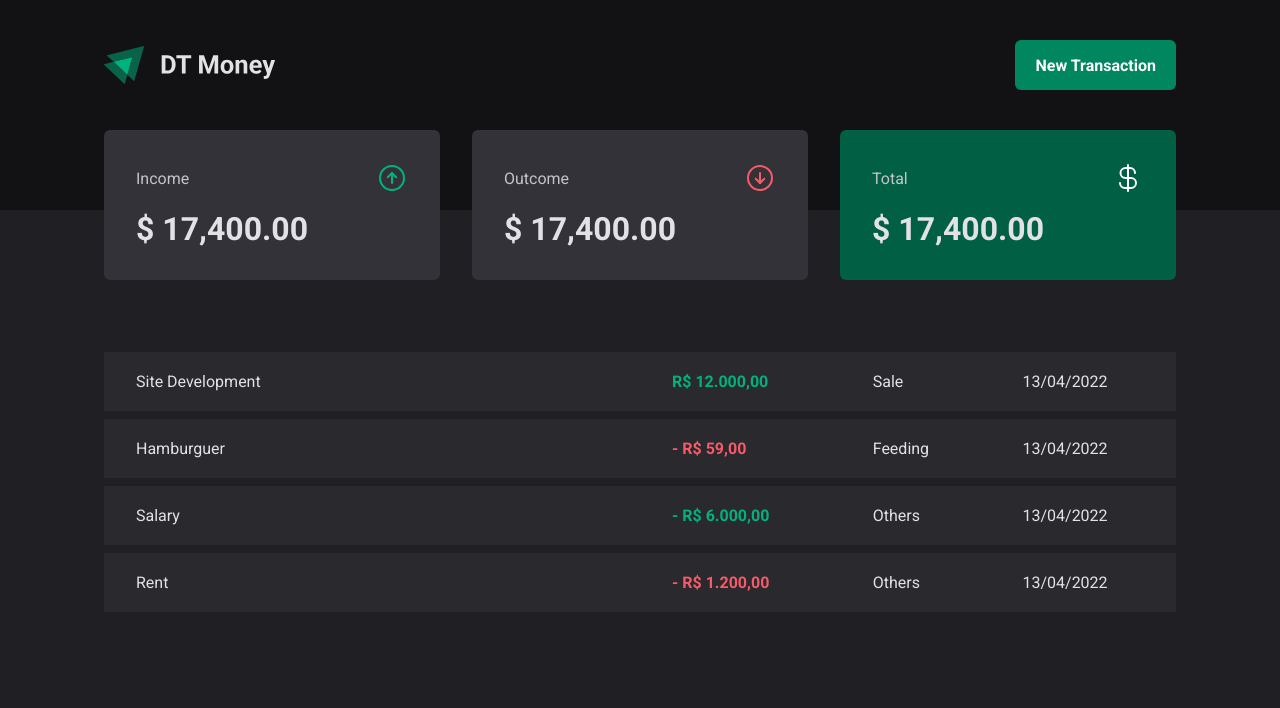
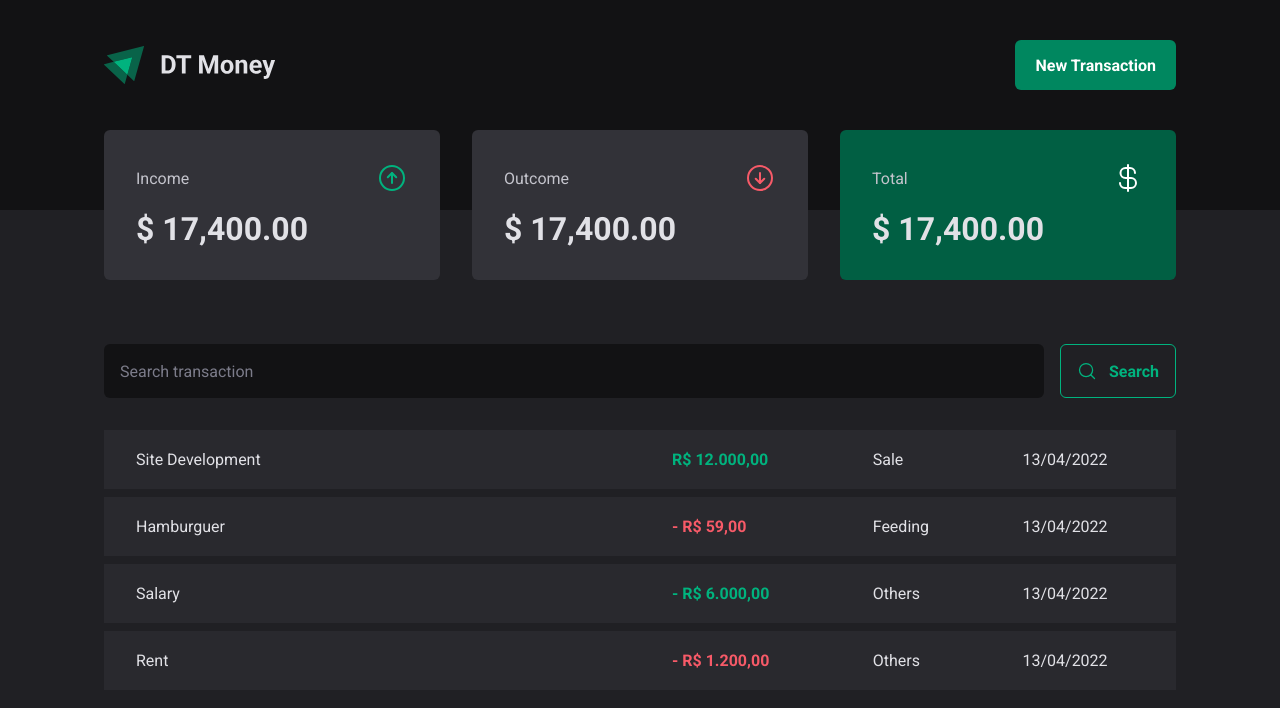
Before and after one commit to matheus-wallace/money, a React (Vite) app: page / in a window 1280 px wide. Shown: the top 708 px of the page. Built offline with nearby package versions, Linux system fonts and the light colour scheme.

Commit message:
feat: add serach component

```diff
--- /dev/null
+++ b/src/Components/SearchForm/index.tsx
@@ -0,0 +1,16 @@
+import { MagnifyingGlass } from 'phosphor-react';
+import { SearchFormContainer } from './styles';
+
+const SearchForm = () => {
+  return (
+    <SearchFormContainer>
+      <input type="text" name="trasction" id="transaction" placeholder="Search transaction" />
+      <button type="submit">
+        <MagnifyingGlass size={20} />
+        Search
+      </button>
+    </SearchFormContainer>
+  );
+};
+
+export default SearchForm;
--- /dev/null
+++ b/src/Components/SearchForm/styles.ts
@@ -0,0 +1,36 @@
+import styled from 'styled-components';
+
+export const SearchFormContainer = styled.form`
+  display: flex;
+  gap: 1rem;
+
+  input {
+    flex: 1;
+    border-radius: 6px;
+    border: 0;
+    background: ${(props) => props.theme['gray-900']};
+    color: ${(props) => props.theme['gray-300']};
+    padding: 1rem;
+    &::placeholder {
+      color: ${(props) => props.theme['gray-500']};
+    }
+  }
+  button {
+    display: flex;
+    align-items: center;
+    gap: 0.75rem;
+    padding: 1rem;
+    background: transparent;
+    border: 1px solid ${(props) => props.theme['green-300']};
+    color: ${(props) => props.theme['green-300']};
+    font-weight: bold;
+    border-radius: 6px;
+    cursor: pointer;
+    &:hover {
+      background-color: ${(props) => props.theme['green-500']};
+      border-color: ${(props) => props.theme['green-500']};
+      color: ${(props) => props.theme.white};
+      transition: color 0.2s, background-color 0.2s, border-color 0.2s;
+    }
+  }
+`;
--- a/src/pages/Transaction/index.tsx
+++ b/src/pages/Transaction/index.tsx
@@ -1,4 +1,5 @@
 import Header from '../../Components/Header';
+import SearchForm from '../../Components/SearchForm';
 import Summary from '../../Components/Summary';
 import { PriceHighlight, TransactionContainer, TransactionsTable } from './styles';
 
@@ -8,6 +9,7 @@ const Transaction = () => {
       <Header />
       <Summary />
       <TransactionContainer>
+        <SearchForm />
         <TransactionsTable>
           <tbody>
             <tr>
--- a/src/pages/Transaction/styles.ts
+++ b/src/pages/Transaction/styles.ts
@@ -11,7 +11,7 @@ export const TransactionsTable = styled.table`
   width: 100%;
   border-collapse: separate;
   border-spacing: 0 0.5rem;
-  /* margin-top: 1.5rem; */
+  margin-top: 1.5rem;
 
   td {
     padding: 1.25rem 2rem;
```
